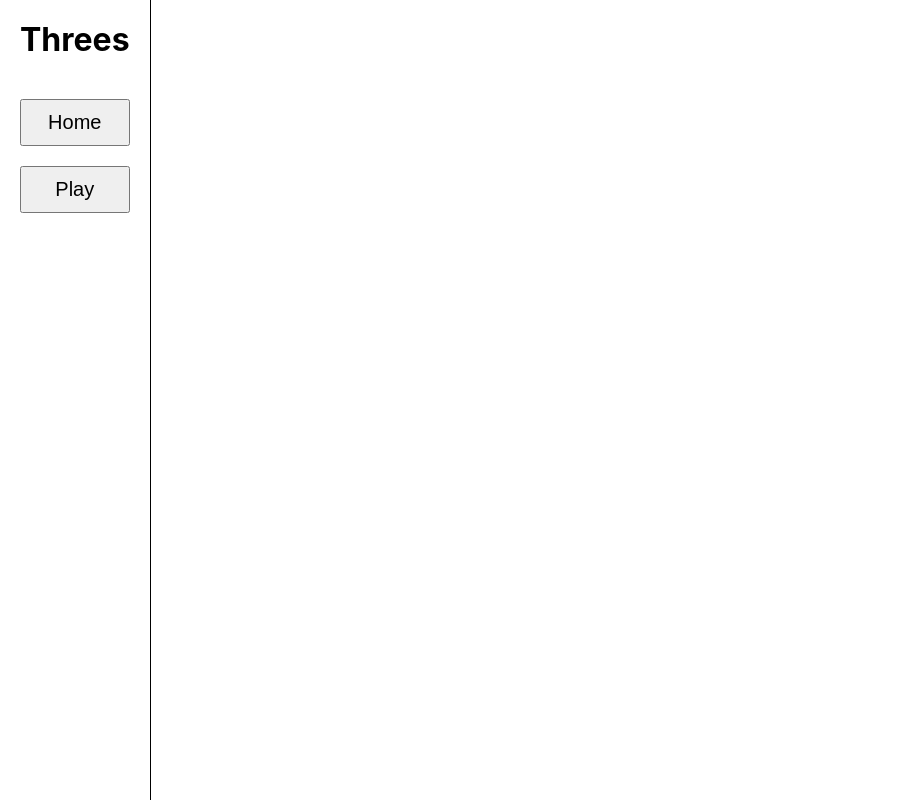
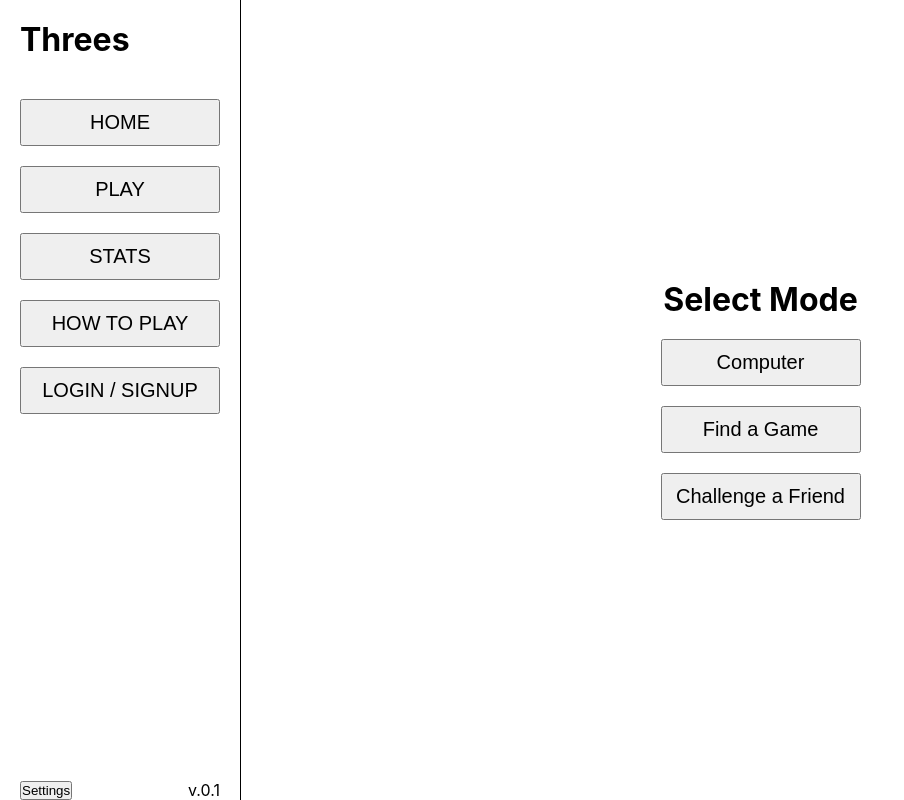
Before and after one commit to CharlesCondon/Threes, a React (Create React App) app: page /play/vs in a window 1280 px wide. Before the commit this address had no page. Shown: the whole page, without its empty margins (0-904 px from the left). Built offline with nearby package versions, Linux system fonts and the light colour scheme.

Commit message:
added baseline pages for vs modes and GA

```diff
--- a/public/index.html
+++ b/public/index.html
@@ -7,7 +7,7 @@
     <meta name="theme-color" content="#000000" />
     <meta
       name="description"
-      content="Web site created using create-react-app"
+      content="Threes dice game for web."
     />
     <link rel="apple-touch-icon" href="%PUBLIC_URL%/logo192.png" />
     <!--
@@ -15,6 +15,14 @@
       user's mobile device or desktop. See https://developers.google.com/web/fundamentals/web-app-manifest/
     -->
     <link rel="manifest" href="%PUBLIC_URL%/manifest.json" />
+    <script async src="https://www.googletagmanager.com/gtag/js?id=G-JMP1VYQ4LT"></script>
+    <script>
+      window.dataLayer = window.dataLayer || [];
+      function gtag(){dataLayer.push(arguments);}
+      gtag('js', new Date());
+
+      gtag('config', 'G-JMP1VYQ4LT');
+    </script>
     <!--
       Notice the use of %PUBLIC_URL% in the tags above.
       It will be replaced with the URL of the `public` folder during the build.
@@ -24,7 +32,7 @@
       work correctly both with client-side routing and a non-root public URL.
       Learn how to configure a non-root public URL by running `npm run build`.
     -->
-    <title>React App</title>
+    <title>Threes</title>
   </head>
   <body>
     <noscript>You need to enable JavaScript to run this app.</noscript>
--- a/src/App.js
+++ b/src/App.js
@@ -4,6 +4,7 @@ import Home from './assets/components/Home/Home';
 import Game from './assets/components/Game/Game';
 import Play from './assets/components/Play/Play';
 import Navbar from './assets/components/Navbar/Navbar';
+import Vs from './assets/components/Vs/Vs';
 
 function App() {
 	return (
@@ -19,6 +20,9 @@ function App() {
 				<Route path='/play/solo' element={
 					<Game/>
 				} />
+				<Route path='/play/vs' element={
+					<Vs/>
+				} />
 			</Routes>
 		</div>
 	);
--- a/src/assets/components/Game/Game.js
+++ b/src/assets/components/Game/Game.js
@@ -17,6 +17,7 @@ function Game() {
     const [turn, setTurn] = useState(0);
     const [minPick, setMinPick] = useState(0);
     const [hideScore, setHideScore] = useState(true);
+    const [submitted, setSubmitted] = useState(false);
     const [storedScores, setStoredScores] = useState(() => {
         const s = localStorage.getItem("scores")
         const initialScores = JSON.parse(s)
@@ -64,13 +65,24 @@ function Game() {
         setDice(initialDice);
         setTurn(0);
         setDiceNum(6);
+        setSubmitted(false);
     }
 
     function handleSubmit() {
+        if (submitted) {
+            return;
+        }
         if (!localStorage.getItem("scores")) {
             console.log('nothing')
         }
         localStorage.setItem("scores", JSON.stringify([...storedScores,score,turn]))
+        setStoredScores(() => {
+            const s = localStorage.getItem("scores")
+            const initialScores = JSON.parse(s)
+            return initialScores || "";
+        })
+        console.log(storedScores)
+        setSubmitted(true);
     }
 
     function toggleScores() {
@@ -87,14 +99,14 @@ function Game() {
             <button className={styles.scoreBtn} onClick={() => toggleScores()}>Toggle Scores</button>
             {hideScore ?  <></>
                 : <div className={styles.scoreList}>
-                    <h3>Scores</h3>
+                    <h3>Hi-Scores</h3>
                     <ul>
                         {storedScores ? storedScores.map((s,i) => {
-                            console.log(s)
+
                             if (i%2 === 0) {
-                                return <li>Score: {s}</li>
+                                return <><br></br><li>Score: {s}</li></>
                             } else {
-                                return <><p>Turns: {s}</p><br></br></>
+                                return <><p>Turns: {s}</p><br></br><hr></hr></>
                             }
                         }) : <></>}
                     </ul>
--- a/src/assets/components/Game/Game.module.scss
+++ b/src/assets/components/Game/Game.module.scss
@@ -66,10 +66,12 @@
     z-index: 0;
     min-width: 88px;
     height: 100%;
-    padding: 0 10px;
+    padding: 0 10px 0 10px;
     text-align: center;
+    // overflow-y: scroll;
+    // scrollbar-gutter: stable both-edges;
     h3 {
-        margin: 35px 0 35px 0;
+        margin: 35px 0 20px 0;
     }
     ul {
         list-style-type: none;
--- a/src/assets/components/Navbar/Navbar.js
+++ b/src/assets/components/Navbar/Navbar.js
@@ -7,9 +7,18 @@ function Navbar() {
 
     return (
         <div className={styles.navCont}>
-            <h1>Threes</h1>
-            <button onClick={() => navigate('/')}>Home</button>
-            <button onClick={() => navigate('/play')}>Play</button>
+            <div className={styles.navBtns}>
+                <h1>Threes</h1>
+                <button onClick={() => navigate('/')}>HOME</button>
+                <button onClick={() => navigate('/play')}>PLAY</button>
+                <button onClick={() => navigate('/')}>STATS</button>
+                <button onClick={() => navigate('/')}>HOW TO PLAY</button>
+                <button onClick={() => navigate('/')}>LOGIN / SIGNUP</button>
+            </div>
+            <div className={styles.navFooter}>
+                <button onClick={() => navigate('/')}>Settings</button>
+                <p>v.0.1</p>
+            </div>
         </div>
     )
 }
--- a/src/assets/components/Navbar/Navbar.module.scss
+++ b/src/assets/components/Navbar/Navbar.module.scss
@@ -8,6 +8,15 @@ $background-color: rgb(17, 17, 17);
     height: 100vh;
     padding: 0 20px;
     gap: 20px;
+    min-width: 200px;
+    justify-content: space-between;
+}
+
+.navBtns {
+    display: inline-flex;
+    flex-direction: column;
+    gap: 20px;
+
     h1 {
         margin: 20px 0;
     }
@@ -17,15 +26,32 @@ $background-color: rgb(17, 17, 17);
     }
 }
 
+.navFooter {
+    display: flex;
+    flex-direction: row;
+    align-items: end;
+    justify-content: space-between;
+}
+
 @media only screen and (max-width: 600px) {
     .navCont {
-        flex-direction: row;
+        flex-direction: column;
         height: auto;
         justify-content: space-between;
         border-right: none;
+    }
+    .navBtns {
+        display: inline-flex;
+        flex-direction: row;
+        flex-wrap: wrap;
+        gap: 20px;
+
+        h1 {
+            margin: 20px 0;
+        }
         button {
             height: auto;
-            width: 83px;
+            width: auto;
         }
     }
 }
--- a/src/assets/components/Play/Play.js
+++ b/src/assets/components/Play/Play.js
@@ -9,8 +9,7 @@ function Play() {
         <div className={styles.playCont}>
             <h1>Select Mode</h1>
             <button onClick={() => navigate('./solo')}>Solo</button>
-            <button>VS Player</button>
-            <button>VS Computer</button>
+            <button onClick={() => navigate('./vs')}>VS</button>
         </div>
     )
 }
--- /dev/null
+++ b/src/assets/components/Vs/Vs.js
@@ -0,0 +1,58 @@
+import React from 'react'
+import styles from './Vs.module.scss'
+import { useNavigate } from 'react-router-dom'
+
+function Vs() {
+    const [mode, setMode] = React.useState(0)
+    const navigate = useNavigate();
+
+    function changeMode(m) {
+        setMode(m)
+    }
+
+    function loadMode() {
+        if (mode === 0) {
+            return <>
+                <h1>Select Mode</h1>
+                <button className={styles.vsSelect} onClick={() => navigate('./computer')}>Computer</button>
+                <button className={styles.vsSelect} onClick={() => changeMode(1)}>Find a Game</button>
+                <button className={styles.vsSelect} onClick={() => changeMode(2)}>Challenge a Friend</button>
+            </>
+        } else if (mode === 1) {
+            return <>
+                <div className={styles.friendCont}>
+                    <div className={styles.friendText}>
+                        <h2>Guest</h2>
+                    </div>
+                    <img className={styles.friendImg} src='' alt='' />
+                    <div className={styles.friendText}>
+                        <h2>Waiting for Opponent...</h2>
+                        <button onClick={() => changeMode(0)}>CANCEL</button>
+                    </div>
+                </div>
+            </>
+        } else {
+            return <>
+                <div className={styles.friendCont}>
+                    <div className={styles.friendText}>
+                        <h2>Guest</h2>
+                        <button>SEND INVITE</button>
+                    </div>
+                    <img className={styles.friendImg} src='' alt='' />
+                    <div className={styles.friendText}>
+                        <h2>Waiting for Opponent...</h2>
+                        <button onClick={() => changeMode(0)}>CANCEL</button>
+                    </div>
+                </div>
+            </>
+        }
+    }
+
+    return (
+        <div className={styles.vsCont}>
+            {loadMode()}
+        </div>
+    )
+}
+
+export default Vs
--- /dev/null
+++ b/src/assets/components/Vs/Vs.module.scss
@@ -0,0 +1,35 @@
+.vsCont {
+    display: flex;
+    flex-direction: column;
+    align-items: center;
+    justify-content: center;
+    width: 100%;
+    gap: 20px;
+}
+
+.vsSelect {
+    min-width: 200px;
+    padding: 10px;
+    font-size: 20px;
+}
+
+.friendCont {
+    display: flex;
+    flex-direction: column;
+    background-color: gray;
+    height: 50%;
+    justify-content: space-between;
+    padding: 20px;
+    border-radius: 10px;
+    min-width: 30%;
+}
+
+.friendText {
+
+}
+
+@media only screen and (max-width: 600px) {
+    .vsCont {
+        flex: 1 1 auto;
+    }
+}
```
